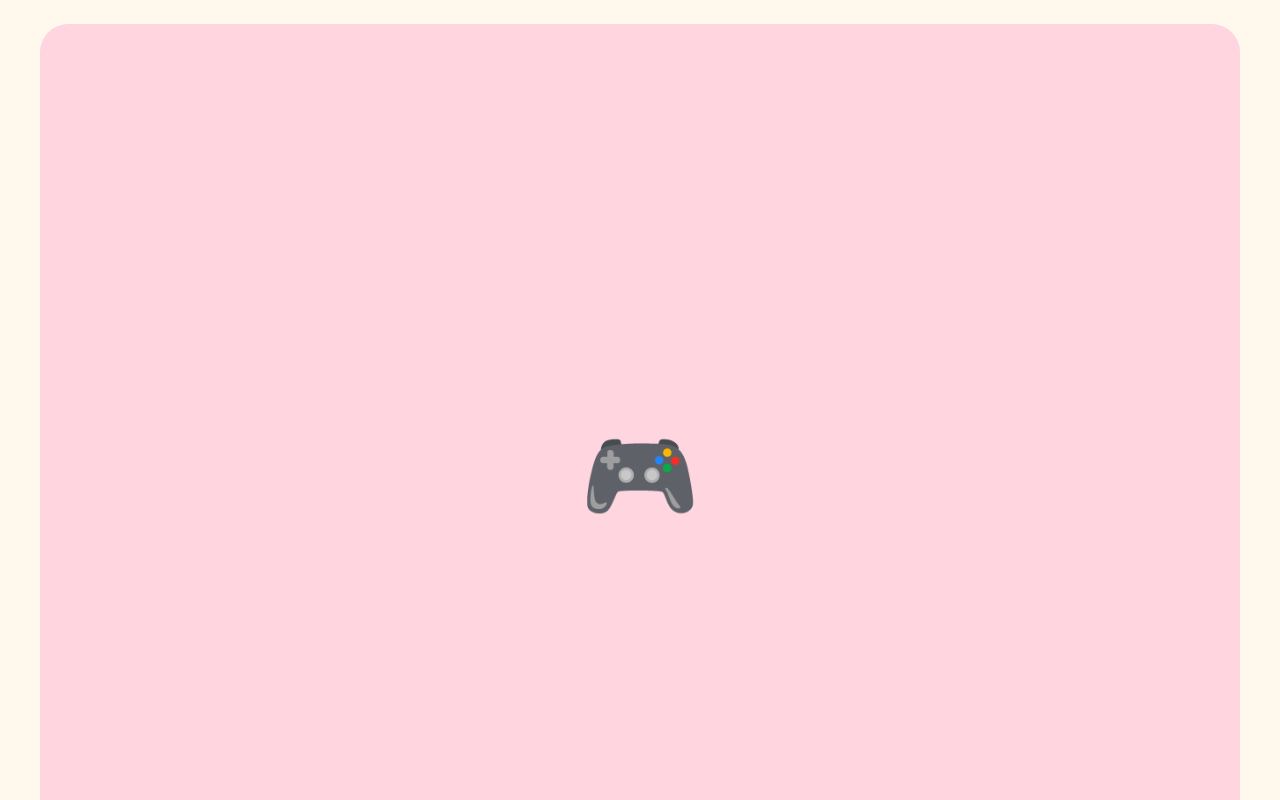
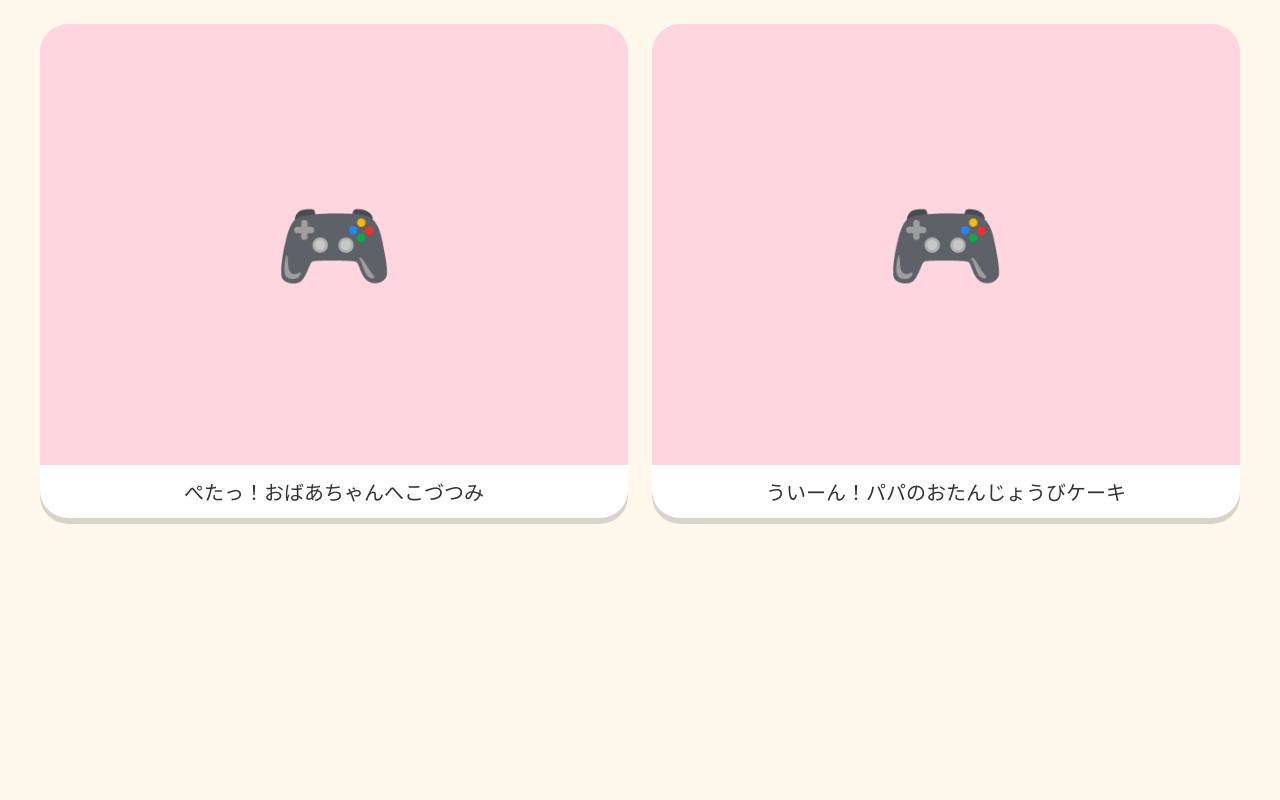
Before and after one commit to zan72122/261119, a plain HTML site: page index.html in a window 1280 px wide. Shown: the top 800 px of the page. Drawn offline with Linux system fonts and the light colour scheme.

Commit message:
Update gallery index for 261119

```diff
--- a/index.html
+++ b/index.html
@@ -9,4 +9,5 @@ main{display:grid;grid-template-columns:repeat(auto-fit,minmax(260px,1fr));gap:2
 <body><main>
 <!-- GAMES -->
 <a class="card" href="games/261119-2/index.html" style="--c:#ffd6e0" aria-label="ぺたっ！おばあちゃんへこづつみ"><b style="display:flex;aspect-ratio:4/3;align-items:center;justify-content:center;font-size:96px">🎮</b><span>ぺたっ！おばあちゃんへこづつみ</span></a>
+<a class="card" href="games/261119-3/index.html" style="--c:#ffd6e0" aria-label="ういーん！パパのおたんじょうびケーキ"><b style="display:flex;aspect-ratio:4/3;align-items:center;justify-content:center;font-size:96px">🎮</b><span>ういーん！パパのおたんじょうびケーキ</span></a>
 </main></body></html>
```
